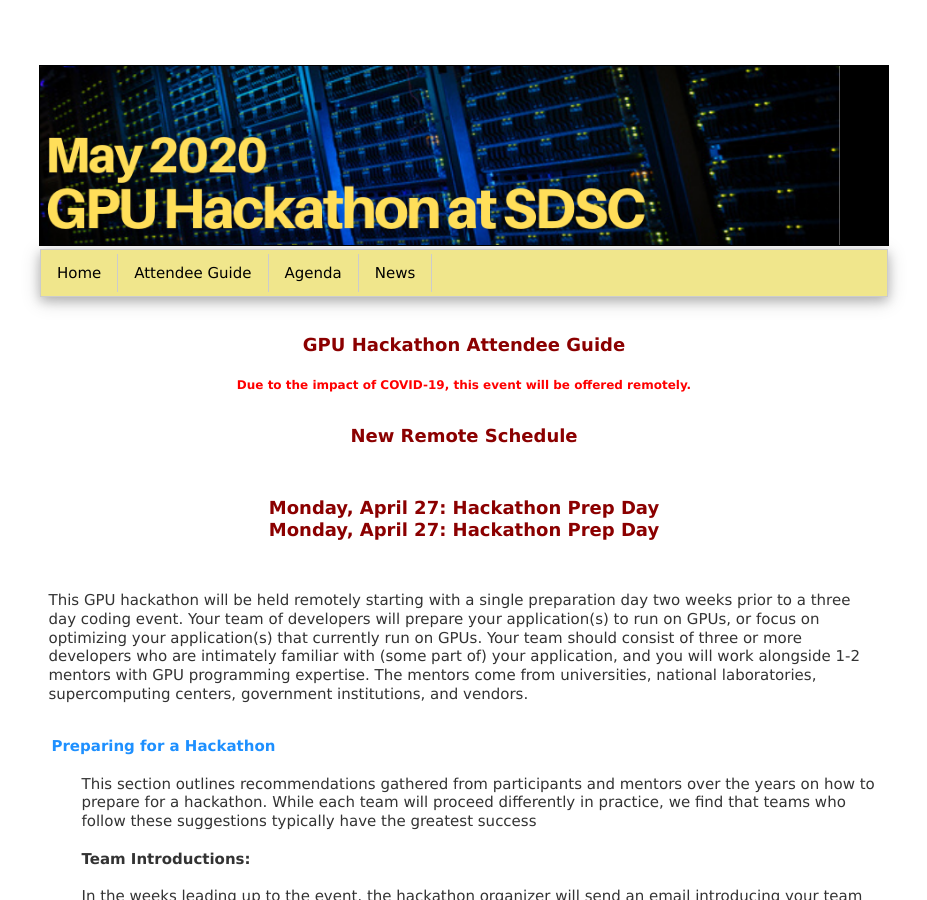
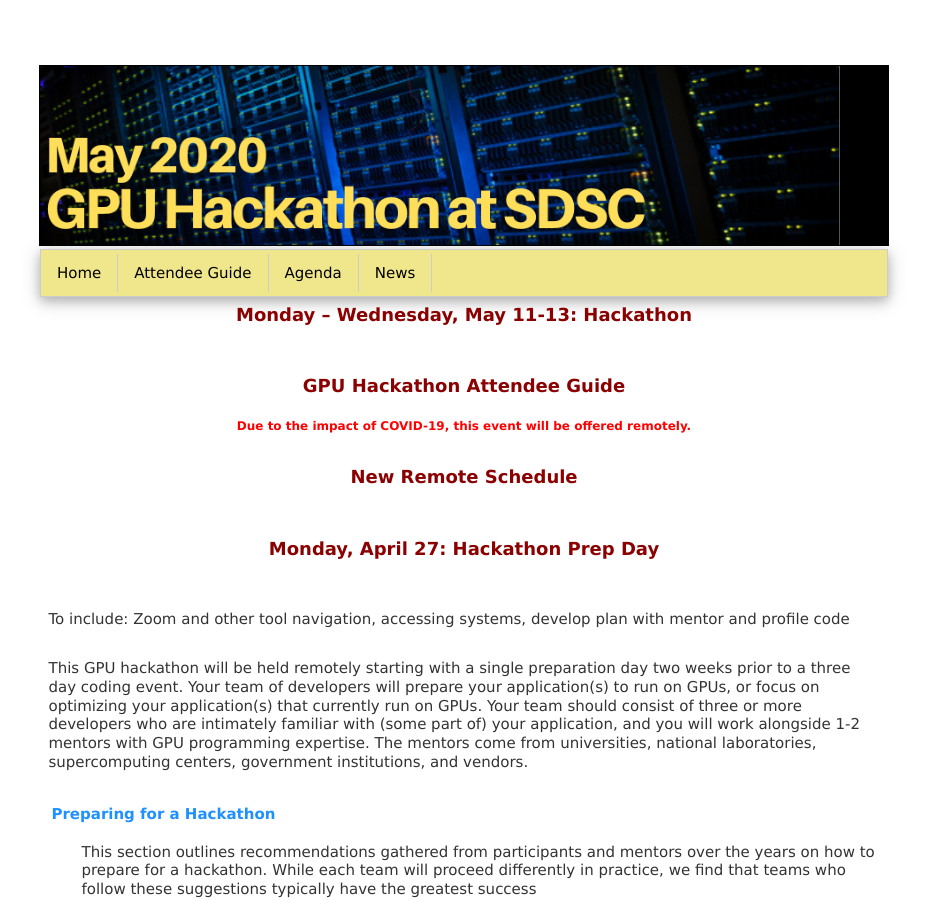
Before and after one commit to sdsc-hpc-training/sdsc-hpc-training.github.io, a Jekyll site: the page built from gpuhackathon/attendee_guide.html, in a window 1280 px wide and 900 px high. Shown: the whole window, without its empty margins (176-1103 px from the left). Built offline with Jekyll 4.4.1, drawn with Linux system fonts in a browser that asks for light colours.

Commit message:
Update attendee_guide.html

```diff
--- a/gpuhackathon/attendee_guide.html
+++ b/gpuhackathon/attendee_guide.html
@@ -17,7 +17,13 @@
 <tr><td align='left' valign='top'> &nbsp; </td></tr>
   <tr><td align='left' valign='top'>
     <p class="newscenter"><b>Monday, April 27: Hackathon Prep Day</b></p>
-    <p class="newscenter"><b>Monday, April 27: Hackathon Prep Day</b></p>
+	  <p> &nbsp; </p>
+  <tr><td align='left' valign='top'> &nbsp;  </td></tr>
+  <tr><td align='left' valign='top'>
+    <p class="paral"> To include: Zoom and other tool navigation, accessing systems, develop plan with
+mentor and profile code </p>
+  </td></tr>
+    <p class="newscenter"><b>Monday – Wednesday, May 11-13: Hackathon</b></p>
     <p> &nbsp; </p>
   <tr><td align='left' valign='top'> &nbsp;  </td></tr>
   <tr><td align='left' valign='top'>
```
